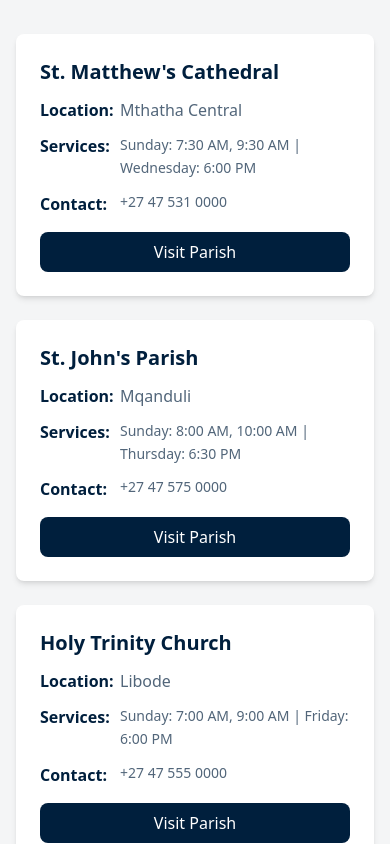
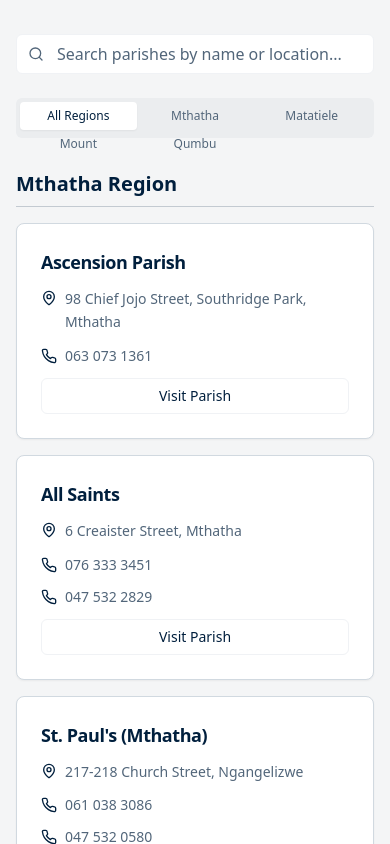
Before and after one commit to AmileKunene/ProjectWebsite, a React (Vite) app: page / in a window 390 px wide. Shown: the part 4080-4924 px from the top of the page. Built offline with nearby package versions, Linux system fonts and the light colour scheme.

Commit message:
Add more parishes to section
The user has provided a large amount of parish data to be included in the "Our Parishes" section. This commit will ensure the website remains clean and organized despite the increased amount of information.

```diff
--- a/src/components/ParishesSection.tsx
+++ b/src/components/ParishesSection.tsx
@@ -1,96 +1,285 @@
+import { useState } from 'react';
+import { Card, CardContent, CardHeader, CardTitle } from '@/components/ui/card';
+import { Input } from '@/components/ui/input';
+import { Button } from '@/components/ui/button';
+import { Tabs, TabsContent, TabsList, TabsTrigger } from '@/components/ui/tabs';
+import { MapPin, Phone, Mail, Search } from 'lucide-react';
+
 const ParishesSection = () => {
-  const parishes = [
+  const [searchTerm, setSearchTerm] = useState('');
+  const [activeRegion, setActiveRegion] = useState('all');
+
+  const parishData = {
+    "Mthatha Region": [
       {
-      name: "St. Matthew's Cathedral",
-      location: "Mthatha Central",
-      services: "Sunday: 7:30 AM, 9:30 AM | Wednesday: 6:00 PM",
-      contact: "+27 47 531 0000"
+        name: "Ascension Parish",
+        location: "98 Chief Jojo Street, Southridge Park, Mthatha",
+        contact: "063 073 1361",
+        type: "phone"
       },
       {
-      name: "St. John's Parish",
-      location: "Mqanduli",
-      services: "Sunday: 8:00 AM, 10:00 AM | Thursday: 6:30 PM",
-      contact: "+27 47 575 0000"
+        name: "All Saints",
+        location: "6 Creaister Street, Mthatha",
+        contact: "076 333 3451",
+        telephone: "047 532 2829",
+        type: "phone"
       },
       {
-      name: "Holy Trinity Church",
-      location: "Libode",
-      services: "Sunday: 7:00 AM, 9:00 AM | Friday: 6:00 PM",
-      contact: "+27 47 555 0000"
+        name: "St. Paul's (Mthatha)",
+        location: "217-218 Church Street, Ngangelizwe",
+        contact: "061 038 3086",
+        telephone: "047 532 0580",
+        type: "phone"
       },
       {
-      name: "St. Mary's Anglican Church",
-      location: "Cofimvaba",
-      services: "Sunday: 8:30 AM, 10:30 AM | Tuesday: 6:00 PM",
-      contact: "+27 45 932 0000"
+        name: "St. Anthony Bedford",
+        location: "Chris Hani Location",
+        contact: "071 908 1684",
+        type: "phone"
       },
       {
-      name: "Christ Church",
-      location: "Elliotdale",
-      services: "Sunday: 8:00 AM, 10:00 AM | Wednesday: 5:30 PM",
-      contact: "+27 47 548 0000"
+        name: "St. Emmanuel Landsend",
+        location: "Mpeko A/A, KwaDlomo",
+        contact: "071 908 1684",
+        type: "phone"
       },
       {
-      name: "St. Peter's Parish",
-      location: "Tsolo",
-      services: "Sunday: 7:30 AM, 9:30 AM | Thursday: 6:00 PM",
-      contact: "+27 47 542 0000"
+        name: "Ngqeleni (St Joseph's)",
+        location: "58 Armstrong Street, Ngqeleni",
+        contact: "083 740 1918",
+        type: "phone"
+      },
+      {
+        name: "Cala (Sacred Heart)",
+        location: "11 Zithethele, Mthatha",
+        contact: "067 711 3301",
+        type: "phone"
       }
-  ];
+    ],
+    "Matatiele Region": [
+      {
+        name: "Mariazell (Sacred Heart)",
+        location: "Thaba Chicha",
+        contact: "072 179 9312",
+        type: "phone"
+      },
+      {
+        name: "Marialiden (St Mary)",
+        location: "Mpharane A/A",
+        contact: "079 374 4554",
+        type: "phone"
+      },
+      {
+        name: "Shepherd's Hope",
+        location: "Mehlolwaneng Village",
+        contact: "frmafuponya@gmail.com",
+        type: "email"
+      },
+      {
+        name: "Tsita (St Andrew's)",
+        location: "Nkowene Village",
+        contact: "072 863 5621",
+        type: "phone"
+      }
+    ],
+    "Mount Fletcher Region": [
+      {
+        name: "Farview (Our Lady Of Lourdes)",
+        location: "Dengwane Village",
+        contact: "073 895 5630",
+        type: "phone"
+      },
+      {
+        name: "Mt Fletcher (St Martin)",
+        location: "213 Back Street",
+        contact: "084 321 2237",
+        type: "phone"
+      }
+    ],
+    "Qumbu & Tsolo": [
+      {
+        name: "Qumbu (Christ The King)",
+        location: "25 Main Street",
+        contact: "064 780 2568",
+        type: "phone"
+      },
+      {
+        name: "Martyrs Of Uganda (Tsolo)",
+        location: "Dengwane Village",
+        contact: "073 895 5630",
+        type: "phone"
+      }
+    ],
+    "Maclear & Elliot": [
+      {
+        name: "Maclear (St Francis)",
+        location: "1 Phambili Street",
+        contact: "083 690 9093",
+        type: "phone"
+      },
+      {
+        name: "St Barnabas (Elliot)",
+        location: "9 Masson Street",
+        contact: "083 518 7767",
+        type: "phone"
+      }
+    ],
+    "Ngcobo & Cala": [
+      {
+        name: "Ngcobo (St Paul's)",
+        location: "9 Elliot Street",
+        contact: "083 518 7767",
+        type: "phone"
+      },
+      {
+        name: "Cala (Sacred Heart)",
+        location: "474 Bo Street",
+        contact: "060 694 6063",
+        type: "phone"
+      },
+      {
+        name: "Elliotdale (Sacred Heart)",
+        location: "11–22 Main Road, Elliotdale",
+        contact: "072 179 9312",
+        type: "phone"
+      }
+    ],
+    "Libode Area": [
+      {
+        name: "Cwele (St Michael's)",
+        location: "Cwele A/A",
+        contact: "073 232 5609",
+        type: "phone"
+      },
+      {
+        name: "Mount Nicholas Libode",
+        location: "Masameni A/A",
+        contact: "060 694 6063",
+        type: "phone"
+      }
+    ],
+    "Port St. John's": [
+      {
+        name: "St. John the Baptist",
+        location: "191 Mountain Road",
+        contact: "083 974 4886",
+        type: "phone"
+      }
+    ]
+  };
+
+  // Get all parishes for search
+  const allParishes = Object.entries(parishData).flatMap(([region, parishes]) =>
+    parishes.map(parish => ({ ...parish, region }))
+  );
+
+  // Filter parishes based on search term and active region
+  const filteredParishes = allParishes.filter(parish => {
+    const matchesSearch = parish.name.toLowerCase().includes(searchTerm.toLowerCase()) ||
+                         parish.location.toLowerCase().includes(searchTerm.toLowerCase());
+    const matchesRegion = activeRegion === 'all' || parish.region === activeRegion;
+    return matchesSearch && matchesRegion;
+  });
+
+  const regions = Object.keys(parishData);
 
   return (
     <section id="parishes" className="py-20 bg-secondary">
       <div className="container mx-auto px-4">
-        <div className="max-w-6xl mx-auto">
+        <div className="max-w-7xl mx-auto">
           <div className="text-center mb-16">
             <h2 className="text-3xl md:text-4xl font-bold text-primary mb-6">
               Our Parishes
             </h2>
             <div className="w-24 h-1 bg-primary mx-auto mb-8"></div>
-            <p className="text-lg text-muted-foreground max-w-3xl mx-auto">
+            <p className="text-lg text-muted-foreground max-w-3xl mx-auto mb-8">
               The Diocese of Mthatha encompasses parishes throughout the Eastern Cape region.
               Each parish serves its local community with worship services, pastoral care, and community outreach.
             </p>
           </div>
 
-          <div className="grid md:grid-cols-2 lg:grid-cols-3 gap-6">
-            {parishes.map((parish, index) => (
-              <div key={index} className="bg-white rounded-lg shadow-md p-6 hover:shadow-lg transition-shadow duration-300">
-                <h3 className="text-xl font-bold text-primary mb-3">
-                  {parish.name}
-                </h3>
-
-                <div className="space-y-3 text-muted-foreground">
-                  <div className="flex items-start">
-                    <span className="font-semibold text-primary w-20 flex-shrink-0">Location:</span>
-                    <span>{parish.location}</span>
+          {/* Search and Filter Controls */}
+          <div className="mb-8">
+            <div className="relative max-w-md mx-auto mb-6">
+              <Search className="absolute left-3 top-1/2 transform -translate-y-1/2 text-muted-foreground h-4 w-4" />
+              <Input
+                placeholder="Search parishes by name or location..."
+                value={searchTerm}
+                onChange={(e) => setSearchTerm(e.target.value)}
+                className="pl-10"
+              />
             </div>
 
-                  <div className="flex items-start">
-                    <span className="font-semibold text-primary w-20 flex-shrink-0">Services:</span>
-                    <span className="text-sm leading-relaxed">{parish.services}</span>
+            <Tabs value={activeRegion} onValueChange={setActiveRegion} className="w-full">
+              <TabsList className="grid w-full grid-cols-3 lg:grid-cols-5 mb-8">
+                <TabsTrigger value="all" className="text-xs">All Regions</TabsTrigger>
+                {regions.slice(0, 4).map((region) => (
+                  <TabsTrigger key={region} value={region} className="text-xs">
+                    {region.split(' ')[0]}
+                  </TabsTrigger>
+                ))}
+              </TabsList>
+
+              <TabsContent value="all">
+                <div className="grid gap-8">
+                  {regions.map((region) => {
+                    const regionParishes = parishData[region].filter(parish =>
+                      parish.name.toLowerCase().includes(searchTerm.toLowerCase()) ||
+                      parish.location.toLowerCase().includes(searchTerm.toLowerCase())
+                    );
+
+                    if (regionParishes.length === 0) return null;
+
+                    return (
+                      <div key={region} className="space-y-4">
+                        <h3 className="text-xl font-semibold text-primary border-b border-primary/20 pb-2">
+                          {region}
+                        </h3>
+                        <div className="grid md:grid-cols-2 lg:grid-cols-3 gap-4">
+                          {regionParishes.map((parish, index) => (
+                            <ParishCard key={`${region}-${index}`} parish={parish} />
+                          ))}
+                        </div>
+                      </div>
+                    );
+                  })}
+                </div>
+              </TabsContent>
+
+              {regions.map((region) => (
+                <TabsContent key={region} value={region}>
+                  <div className="grid md:grid-cols-2 lg:grid-cols-3 gap-4">
+                    {parishData[region]
+                      .filter(parish =>
+                        parish.name.toLowerCase().includes(searchTerm.toLowerCase()) ||
+                        parish.location.toLowerCase().includes(searchTerm.toLowerCase())
+                      )
+                      .map((parish, index) => (
+                        <ParishCard key={`${region}-filtered-${index}`} parish={parish} />
+                      ))}
+                  </div>
+                </TabsContent>
+              ))}
+            </Tabs>
           </div>
 
-                  <div className="flex items-start">
-                    <span className="font-semibold text-primary w-20 flex-shrink-0">Contact:</span>
-                    <span className="text-sm">{parish.contact}</span>
+          {/* No Results Message */}
+          {filteredParishes.length === 0 && searchTerm && (
+            <div className="text-center py-12">
+              <p className="text-muted-foreground text-lg">
+                No parishes found matching "{searchTerm}". Try a different search term.
+              </p>
             </div>
-                </div>
+          )}
 
-                <button className="mt-4 w-full bg-primary text-primary-foreground py-2 rounded-lg hover:bg-primary/90 transition-colors duration-300">
-                  Visit Parish
-                </button>
-              </div>
-            ))}
-          </div>
-
-          <div className="text-center mt-12">
-            <p className="text-muted-foreground mb-6">
-              Can't find your local parish? Contact our diocesan office for assistance.
+          {/* Call to Action */}
+          <div className="text-center mt-12 bg-card rounded-lg p-8 shadow-sm">
+            <p className="text-muted-foreground mb-6 text-lg">
+              Can't find your local parish or need assistance?
             </p>
-            <button className="bg-primary text-primary-foreground px-8 py-3 rounded-lg hover:bg-primary/90 transition-colors duration-300">
+            <Button size="lg" className="bg-primary hover:bg-primary/90">
               Contact Diocese Office
-            </button>
+            </Button>
           </div>
         </div>
       </div>
@@ -98,4 +287,53 @@ const ParishesSection = () => {
   );
 };
 
+// Parish Card Component
+const ParishCard = ({ parish }: { parish: any }) => {
+  return (
+    <Card className="group hover:shadow-lg transition-all duration-300 hover:scale-[1.02]">
+      <CardHeader className="pb-3">
+        <CardTitle className="text-lg text-primary group-hover:text-primary/80 transition-colors">
+          {parish.name}
+        </CardTitle>
+      </CardHeader>
+      <CardContent className="space-y-3">
+        <div className="flex items-start gap-2">
+          <MapPin className="h-4 w-4 text-primary mt-0.5 flex-shrink-0" />
+          <span className="text-sm text-muted-foreground leading-relaxed">
+            {parish.location}
+          </span>
+        </div>
+
+        <div className="flex items-center gap-2">
+          {parish.type === 'email' ? (
+            <Mail className="h-4 w-4 text-primary flex-shrink-0" />
+          ) : (
+            <Phone className="h-4 w-4 text-primary flex-shrink-0" />
+          )}
+          <span className="text-sm text-muted-foreground">
+            {parish.contact}
+          </span>
+        </div>
+
+        {parish.telephone && (
+          <div className="flex items-center gap-2">
+            <Phone className="h-4 w-4 text-primary flex-shrink-0" />
+            <span className="text-sm text-muted-foreground">
+              {parish.telephone}
+            </span>
+          </div>
+        )}
+
+        <Button
+          variant="outline"
+          size="sm"
+          className="w-full mt-4 group-hover:bg-primary group-hover:text-primary-foreground transition-colors"
+        >
+          Visit Parish
+        </Button>
+      </CardContent>
+    </Card>
+  );
+};
+
 export default ParishesSection;
```
Lines whose indentation alone changed are shown as unchanged.
